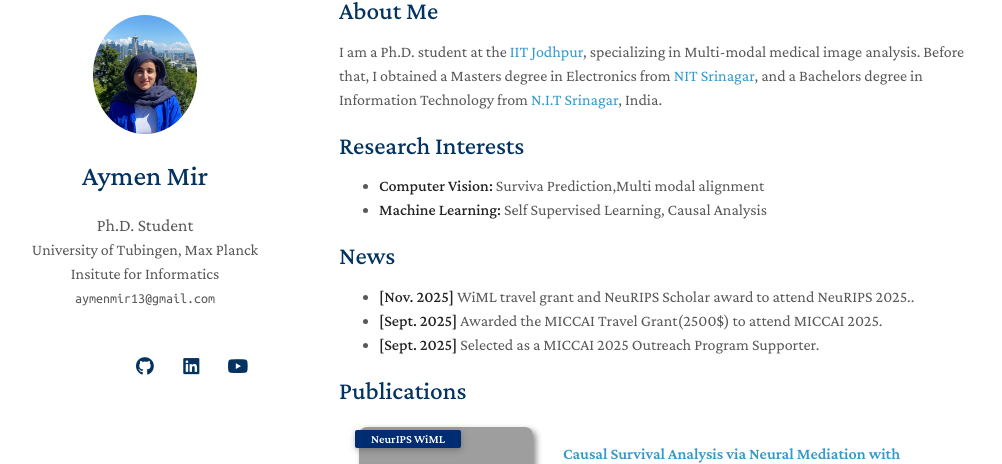
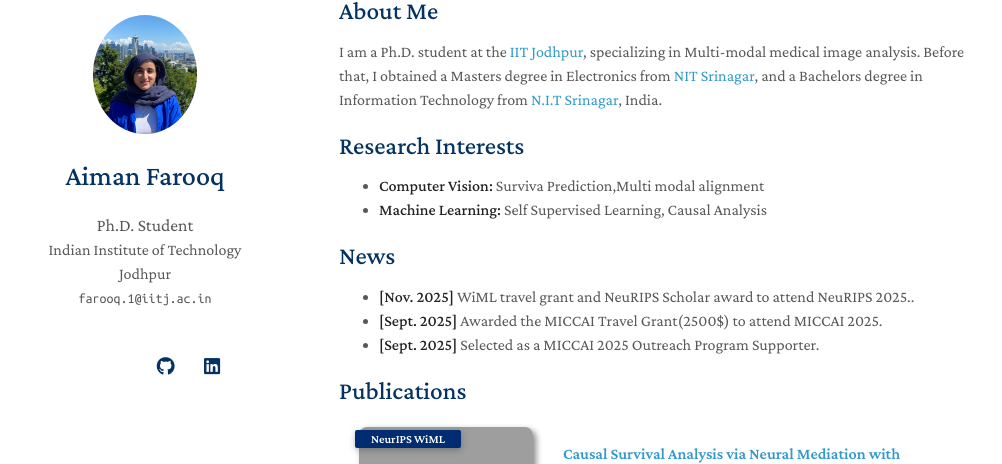
Before and after one commit to aimanfarooqwani/aimanfarooqwani.github.io, a Jekyll site: the page built from index.md, in a window 1280 px wide. Shown: the part 69-533 px from the top of the page, without its empty margins (131-1133 px from the left). Built offline with Jekyll 4.4.1, drawn with Linux system fonts in a browser that asks for light colours; nearby versions of some CDN libraries; a style sheet for code colours, icons or effects is not loaded; our own code applies the rules of GitHub Pages for plain Markdown files; grey boxes are pictures that could not be loaded.

Commit message:
Update website content

```diff
--- a/_config.yml
+++ b/_config.yml
@@ -1,22 +1,21 @@
 # Basic Information
-title: Aymen Mir
+title: Aiman Farooq
 position: Ph.D. Student
-affiliation: University of Tubingen, Max Planck Insitute for Informatics
-email: aymenmir13@gmail.com
+affiliation: Indian Institute of Technology Jodhpur
+email: farooq.1@iitj.ac.in
 
 # Search Engine Optimization (SEO)
 # The following information is used to improve the website traffic from search engines, e.g., Google.
-keywords: Computer Vision, Computer Graphics
-description: Ph.D student in 3D Computer Vision.
-canonical: miraymen.github.io
+keywords: Computer Vision, Medical Imaging,
+description: Ph.D student in Medical Image Analysis
+canonical: aimanfarooqwani.github.io
 
 # Links
 # If you don't need one of them, you may delete the corresponding line.
-google_scholar: https://scholar.google.com/citations?user=Sjnv-1cAAAAJ&hl=en
-github_link: https://github.com/miraymen
-youtube: https://www.youtube.com/@aymenmir
-linkedin: https://www.linkedin.com/in/aymen-mir-6b68882a4
-cv_link: assets/files/mir_resume.pdf
+google_scholar: https://scholar.google.com/citations?hl=en&user=yrBmlBkAAAAJ
+github_link: https://github.com/aimafaroowani
+linkedin: www.linkedin.com/in/aimanfarooqwani
+cv_link: assets/files/farooq_resume.pdf
 
 # Images (e.g., your profile picture and your website's favicon)
 # "favicon" and "favicon_dark" are used for the light and dark modes, respectively.
```
